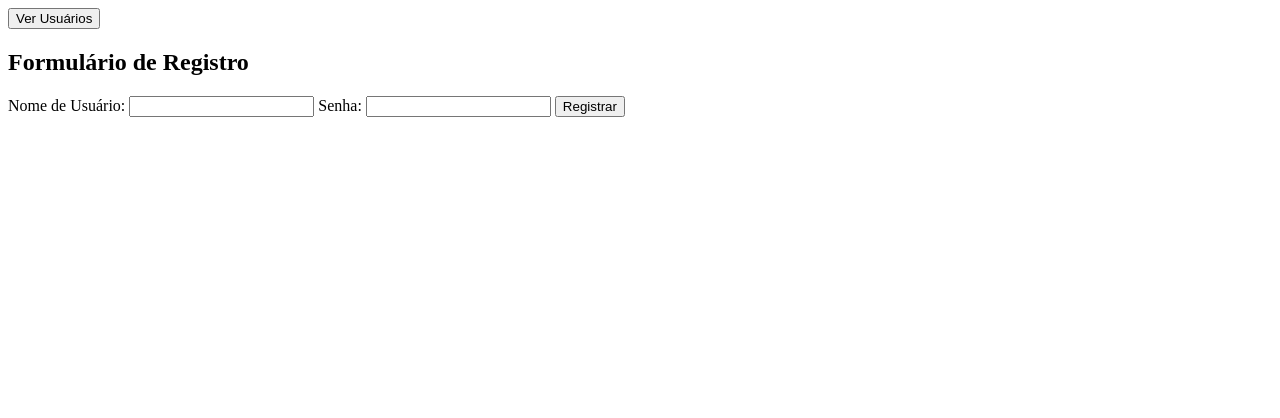
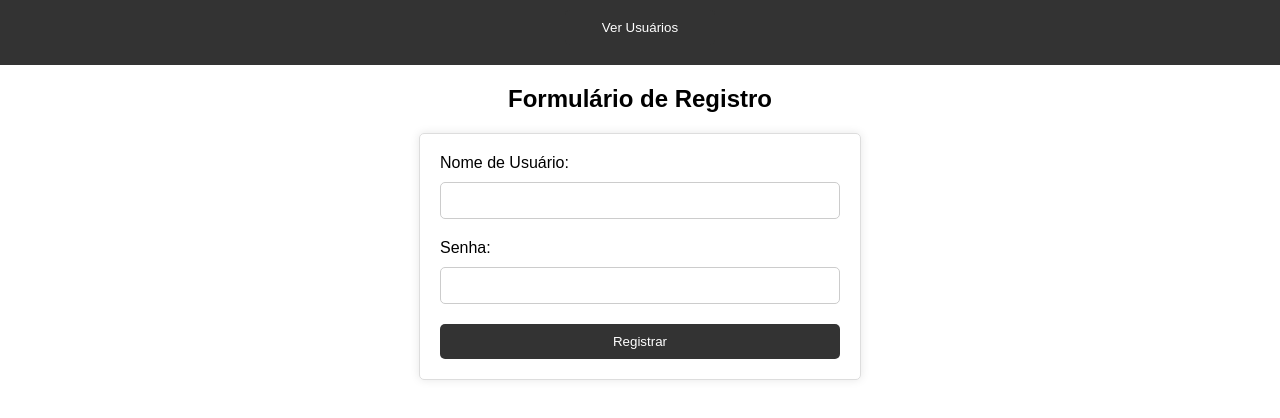
Before and after one commit to LuisPaulinoLevene/ebdunda1, a website: page utilizadores.html in a window 1280 px wide. Drawn offline with Linux system fonts and the light colour scheme.

Commit message:
Add files via upload

```diff
--- a/utilizadores.html
+++ b/utilizadores.html
@@ -5,45 +5,72 @@
     <meta name="viewport" content="width=device-width, initial-scale=1.0">
     <title>Formulário de Registro</title>
     <style>
-        /* Estilos CSS */
-    </style>
-    <script>
-        function registrarUsuario() {
-            // Obter os valores dos campos do formulário
-            var username = document.getElementById("username").value;
-            var password = document.getElementById("password").value;
-
-            // Enviar os dados para o backend
-            fetch('/registrar_usuario', {
-                method: 'POST',
-                headers: {
-                    'Content-Type': 'application/json', // Definir o tipo de conteúdo como JSON
-                },
-                body: JSON.stringify({ // Converter os dados em JSON
-                    username: username,
-                    password: password
-                })
-            })
-            .then(response => {
-                if (response.ok) {
-                    window.location.href = "/usuarios.html"; // Redirecionar após o registro bem-sucedido
-                } else {
-                    console.error('Erro ao registrar usuário');
-                }
-            })
-            .catch(error => {
-                console.error('Erro ao realizar a requisição POST:', error);
-            });
-
-            // Limpar os campos do formulário
-            document.getElementById("username").value = "";
-            document.getElementById("password").value = "";
+        body {
+            font-family: Arial, sans-serif;
+            margin: 0;
+            padding: 0;
         }
 
-        function verUsuarios() {
-            window.location.href = "/usuarios.html";
+        nav {
+            background-color: #333;
+            padding: 10px;
+            text-align: center;
         }
-    </script>
+
+        nav button {
+            padding: 10px;
+            background-color: #333;
+            color: white;
+            border: none;
+            border-radius: 5px;
+            cursor: pointer;
+            width: 150px;
+            margin-bottom: 10px;
+        }
+
+        h2 {
+            text-align: center;
+            margin-top: 20px;
+        }
+
+        form {
+            max-width: 400px;
+            margin: 20px auto;
+            padding: 20px;
+            border: 1px solid #ddd;
+            border-radius: 5px;
+            box-shadow: 0 0 10px rgba(0, 0, 0, 0.1);
+        }
+
+        label {
+            display: block;
+            margin-bottom: 10px;
+        }
+
+        input {
+            width: 100%;
+            padding: 10px;
+            margin-bottom: 20px;
+            box-sizing: border-box;
+            border: 1px solid #ccc;
+            border-radius: 5px;
+        }
+
+        button[type="submit"] {
+            background-color: #333;
+            color: white;
+            border: none;
+            border-radius: 5px;
+            padding: 10px 20px;
+            cursor: pointer;
+            width: 100%;
+            box-sizing: border-box;
+        }
+
+        button[type="submit"]:hover {
+            background-color: #555;
+        }
+    </style>
 </head>
 <body>
 
@@ -53,15 +80,46 @@
 
 <h2>Formulário de Registro</h2>
 
-<form>
+<form id="registrationForm" onsubmit="registrarUsuario(event)">
     <label for="username">Nome de Usuário:</label>
     <input type="text" id="username" name="username" required>
 
     <label for="password">Senha:</label>
     <input type="password" id="password" name="password" required>
 
-    <button type="button" onclick="registrarUsuario()">Registrar</button>
+    <button type="submit">Registrar</button>
 </form>
+
+<script>
+    async function registrarUsuario(event) {
+        event.preventDefault(); // Evita o envio do formulário por padrão
+
+        const formData = new FormData(document.getElementById("registrationForm")); // Obtém os dados do formulário
+
+        try {
+            const response = await fetch('/registrar_usuario', {
+                method: 'POST',
+                body: formData // Envie os dados do formulário diretamente
+            });
+
+            if (response.ok) {
+                window.location.href = "/usuarios.html"; // Redireciona após o registro bem-sucedido
+            } else {
+                console.error('Erro ao registrar usuário');
+            }
+        } catch (error) {
+            console.error('Erro ao realizar a requisição POST:', error);
+        }
+
+        // Limpa os campos do formulário após o envio
+        document.getElementById("username").value = "";
+        document.getElementById("password").value = "";
+    }
+
+    function verUsuarios() {
+        window.location.href = "/usuarios.html";
+    }
+</script>
 
 </body>
 </html>
```
